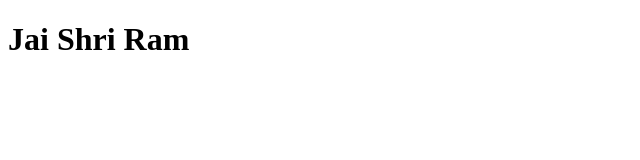
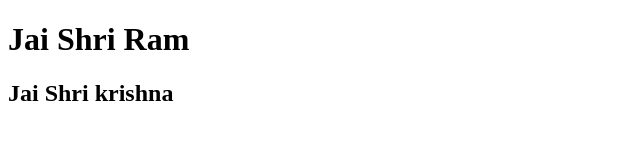
Before and after one commit to adsgourav/localRepo, a plain HTML site: page index.html in a window 1280 px wide. Shown: the whole page, without its empty margins (0-640 px from the left). Drawn offline with Linux system fonts and the light colour scheme.

Commit message:
Add krishna ji

```diff
--- a/index.html
+++ b/index.html
@@ -7,5 +7,6 @@
 </head>
 <body>
     <h1>Jai Shri Ram</h1>
+    <h2>Jai Shri krishna</h2>
 </body>
 </html>
```
